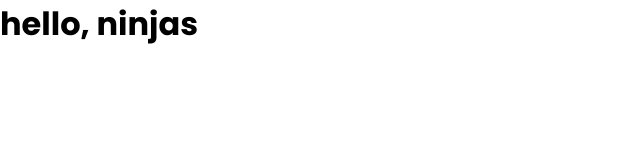
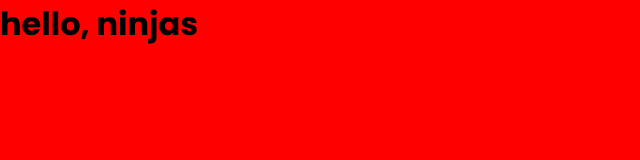
Before and after one commit to waiyan-mg-mg/scssPROJECT, a website: page index.html in a window 1280 px wide. Shown: the whole page, without its empty margins (0-640 px from the left). Drawn offline with Linux system fonts and the light colour scheme.

Commit message:
test, is gulp works?

```diff
--- a/gulpfile.js
+++ b/gulpfile.js
@@ -1,6 +1,5 @@
 const { src, dest, watch, series } = require('gulp')
 const sass = require('gulp-sass')(require('sass'));
-
 function buildStyles() {
   return src('index.scss')
     .pipe(sass())
--- a/index.scss
+++ b/index.scss
@@ -1,5 +1,5 @@
 // import google font
-@import url('https://fonts.googleapis.com/css2?family=Poppins:ital,wght@0,100;0,200;0,300;0,400;0,500;0,600;0,700;0,800;0,900;1,100;1,200;1,300;1,400;1,500;1,600;1,700;1,800;1,900&display=swap');
+@import url("https://fonts.googleapis.com/css2?family=Poppins:ital,wght@0,100;0,200;0,300;0,400;0,500;0,600;0,700;0,800;0,900;1,100;1,200;1,300;1,400;1,500;1,600;1,700;1,800;1,900&display=swap");
 
 /* reset styles */
 * {
@@ -34,3 +34,7 @@ h1 {
     color: red;
   }
 }
+
+body {
+  background-color: red;
+}
--- a/package.json
+++ b/package.json
@@ -4,7 +4,8 @@
   "description": "",
   "main": "index.js",
   "scripts": {
-    "test": "echo \"Error: no test specified\" && exit 1"
+    "test": "echo \"Error: no test specified\" && exit 1",
+    "gulp" : "gulp"
   },
   "repository": {
     "type": "git",
```
Also changed, not shown: css/index.css, 1 other file.
